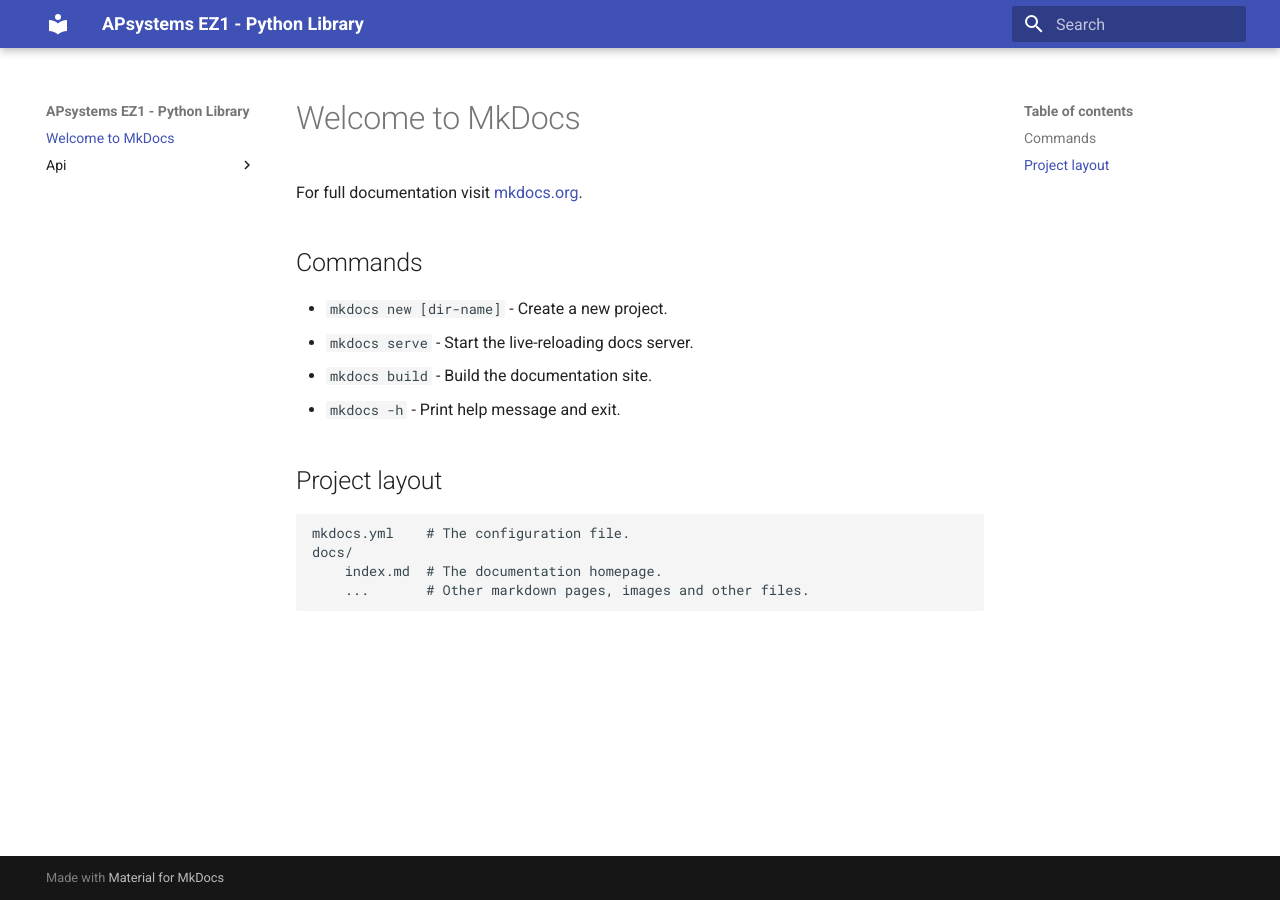
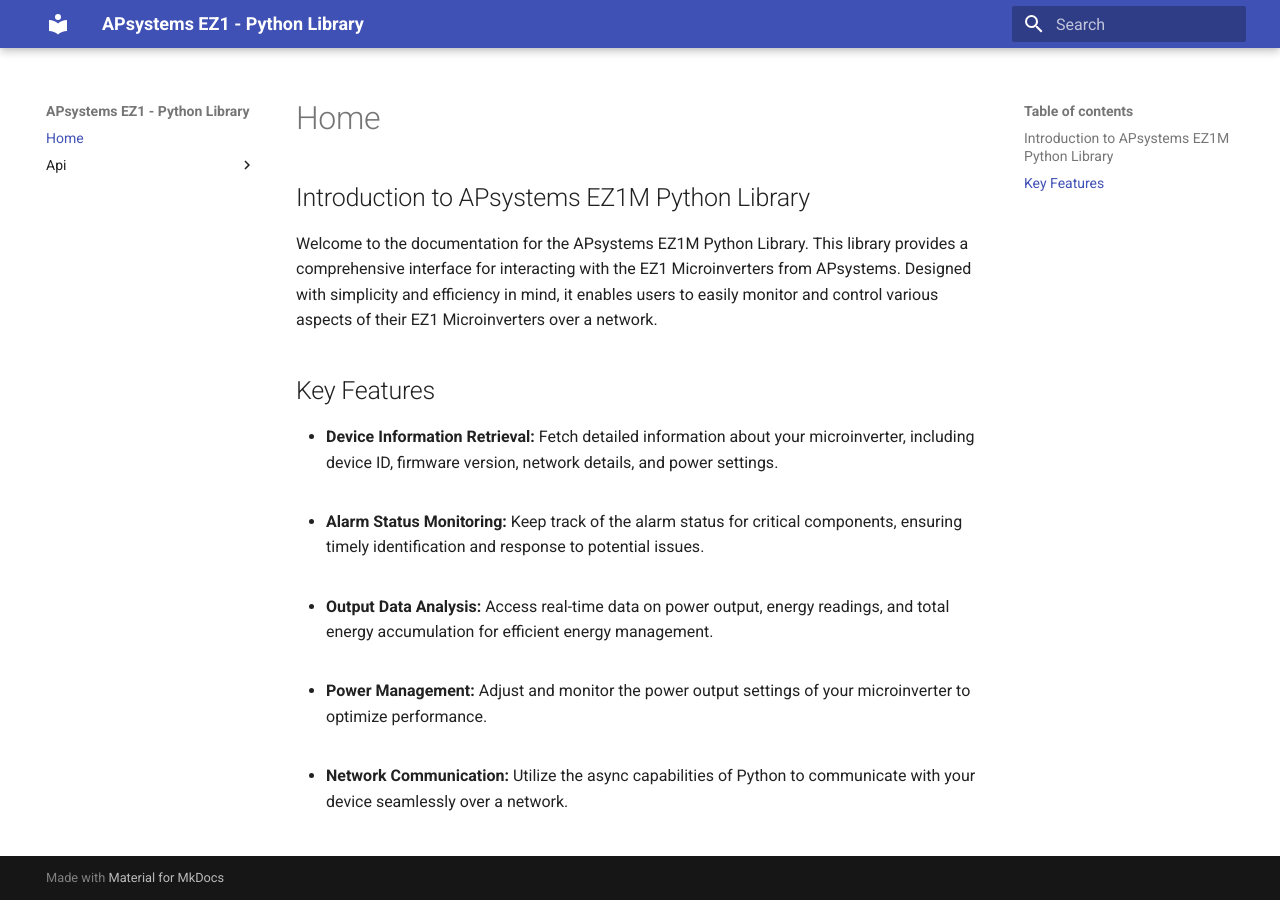
Before and after one commit to SonnenladenGmbH/APsystems-EZ1-API, an MkDocs documentation site: the page built from docs/index.md, in a window 1280 px wide. Built offline with MkDocs 1.6.1 and Material for MkDocs 9.7.7, drawn with Linux system fonts in a browser that asks for light colours.

Commit message:
changes to docs 📖☀️

```diff
--- a/docs/index.md
+++ b/docs/index.md
@@ -1,17 +1,9 @@
-# Welcome to MkDocs
+## Introduction to APsystems EZ1M Python Library
+Welcome to the documentation for the APsystems EZ1M Python Library. This library provides a comprehensive interface for interacting with the EZ1 Microinverters from APsystems. Designed with simplicity and efficiency in mind, it enables users to easily monitor and control various aspects of their EZ1 Microinverters over a network.
 
-For full documentation visit [mkdocs.org](https://www.mkdocs.org).
-
-## Commands
-
-* `mkdocs new [dir-name]` - Create a new project.
-* `mkdocs serve` - Start the live-reloading docs server.
-* `mkdocs build` - Build the documentation site.
-* `mkdocs -h` - Print help message and exit.
-
-## Project layout
-
-    mkdocs.yml    # The configuration file.
-    docs/
-        index.md  # The documentation homepage.
-        ...       # Other markdown pages, images and other files.
+## Key Features
+- **Device Information Retrieval:** Fetch detailed information about your microinverter, including device ID, firmware version, network details, and power settings.<br><br>
+- **Alarm Status Monitoring:** Keep track of the alarm status for critical components, ensuring timely identification and response to potential issues.<br><br>
+- **Output Data Analysis:** Access real-time data on power output, energy readings, and total energy accumulation for efficient energy management.<br><br>
+- **Power Management:** Adjust and monitor the power output settings of your microinverter to optimize performance.<br><br>
+- **Network Communication:** Utilize the async capabilities of Python to communicate with your device seamlessly over a network.
```
